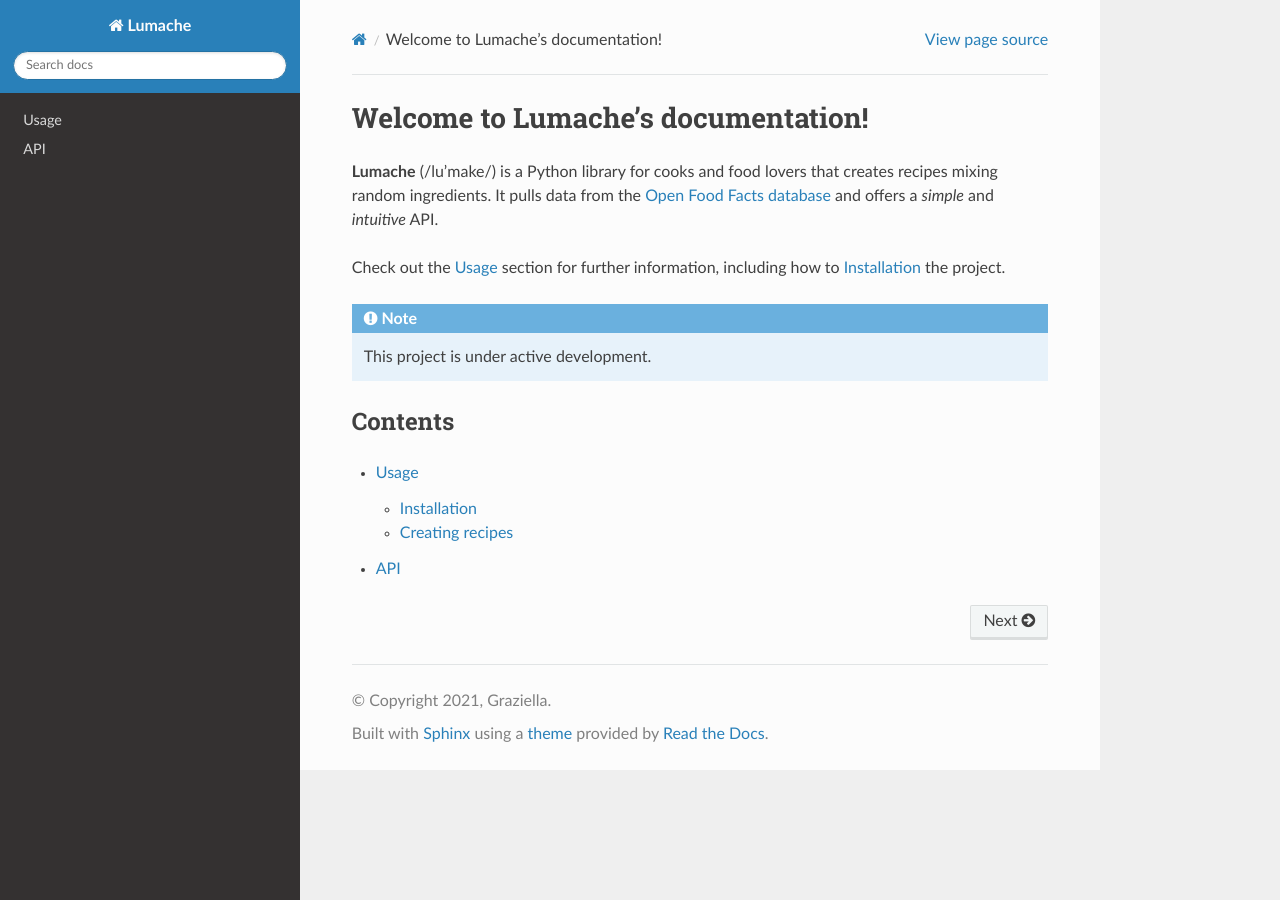
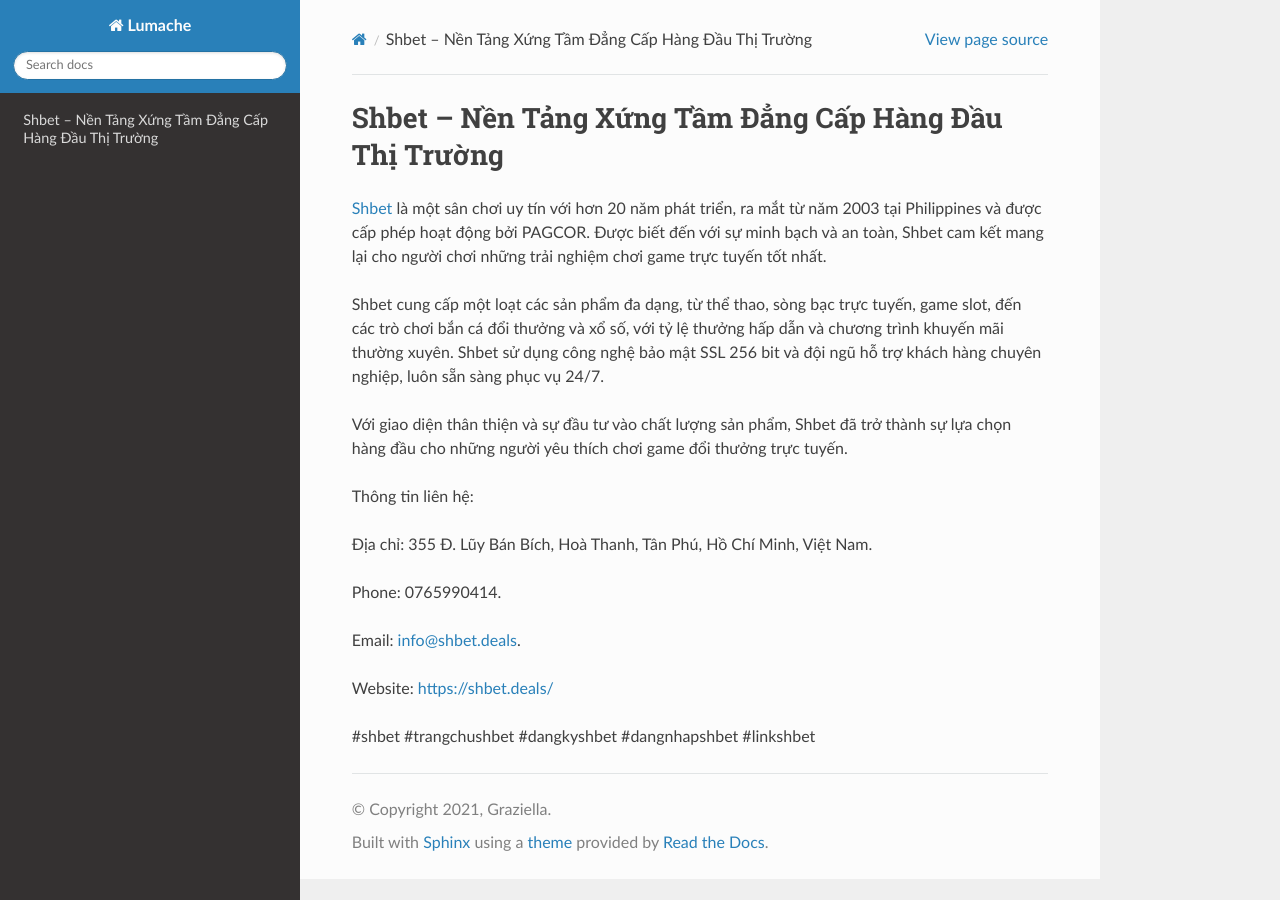
Before and after one commit to parkisngan19/shbetdeals, a Sphinx documentation site: the page built from docs/source/index.rst, in a window 1280 px wide. Built offline with Sphinx 7.4.7 and the Read the Docs theme 3.1.0, drawn with Linux system fonts in a browser that asks for light colours.

Commit message:
Update index.rst

```diff
--- a/docs/source/index.rst
+++ b/docs/source/index.rst
@@ -1,22 +1,20 @@
-Welcome to Lumache's documentation!
+Shbet – Nền Tảng Xứng Tầm Đẳng Cấp Hàng Đầu Thị Trường
 ===================================
 
-**Lumache** (/lu'make/) is a Python library for cooks and food lovers
-that creates recipes mixing random ingredients.
-It pulls data from the `Open Food Facts database <https://world.openfoodfacts.org/>`_
-and offers a *simple* and *intuitive* API.
+`Shbet <https://shbet.deals/>`_ là một sân chơi uy tín với hơn 20 năm phát triển, ra mắt từ năm 2003 tại Philippines và được cấp phép hoạt động bởi PAGCOR. Được biết đến với sự minh bạch và an toàn, Shbet cam kết mang lại cho người chơi những trải nghiệm chơi game trực tuyến tốt nhất.
 
-Check out the :doc:`usage` section for further information, including
-how to :ref:`installation` the project.
+Shbet cung cấp một loạt các sản phẩm đa dạng, từ thể thao, sòng bạc trực tuyến, game slot, đến các trò chơi bắn cá đổi thưởng và xổ số, với tỷ lệ thưởng hấp dẫn và chương trình khuyến mãi thường xuyên. Shbet sử dụng công nghệ bảo mật SSL 256 bit và đội ngũ hỗ trợ khách hàng chuyên nghiệp, luôn sẵn sàng phục vụ 24/7.
 
-.. note::
+Với giao diện thân thiện và sự đầu tư vào chất lượng sản phẩm, Shbet đã trở thành sự lựa chọn hàng đầu cho những người yêu thích chơi game đổi thưởng trực tuyến.
 
-   This project is under active development.
+Thông tin liên hệ:
 
-Contents
---------
+Địa chỉ: 355 Đ. Lũy Bán Bích, Hoà Thanh, Tân Phú, Hồ Chí Minh, Việt Nam.
 
-.. toctree::
+Phone: 0765990414.
 
-   usage
-   api
+Email: info@shbet.deals.
+
+Website: https://shbet.deals/
+
+#shbet #trangchushbet #dangkyshbet #dangnhapshbet #linkshbet
```
